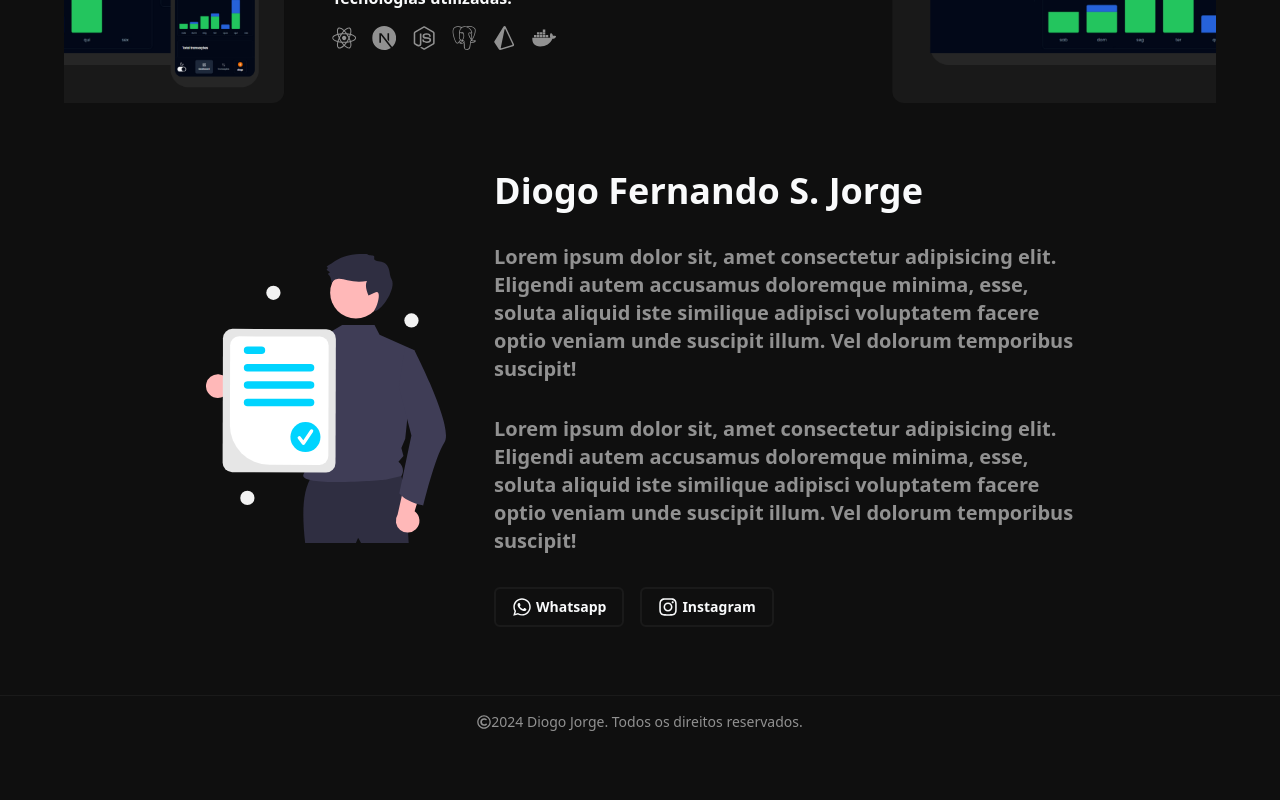
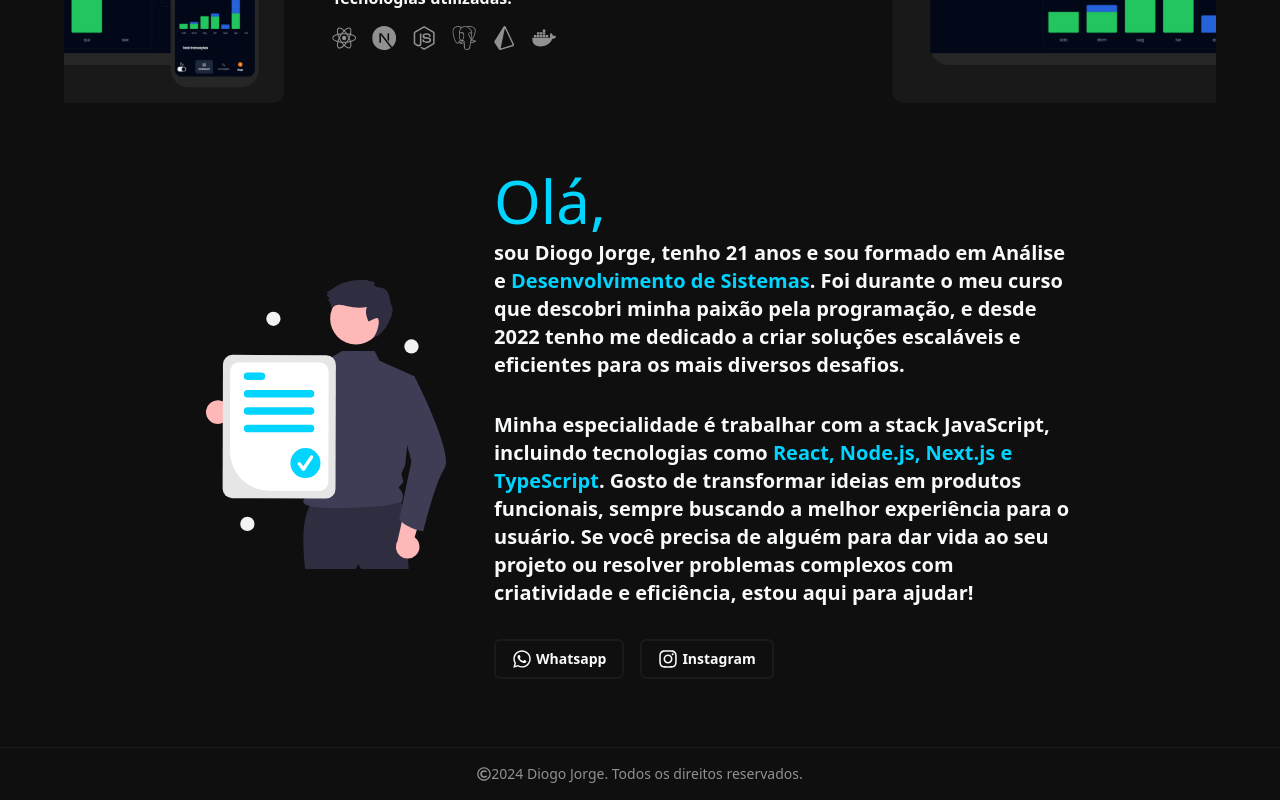
Before and after one commit to diogofernandoj/portfolio, a React (Vite) app: page / in a window 1280 px wide. Shown: the part 2413-3213 px from the top of the page. Before the commit the page ends 3161 px from the top, so only its background shows below. Built offline with nearby package versions, Linux system fonts and the light colour scheme; a web font is replaced by a local one.

Commit message:
feat: add texts to AboutSection

```diff
--- a/src/about/AboutSection.tsx
+++ b/src/about/AboutSection.tsx
@@ -19,20 +19,26 @@ const AboutSection = () => {
           className="w-60"
         />
         <div className="w-full flex flex-col gap-8">
-          <h2 className="md:text-4xl text-3xl font-bold">
-            Diogo Fernando S. Jorge
-          </h2>
-          <p className="md:text-xl text-lg font-semibold text-muted">
-            Lorem ipsum dolor sit, amet consectetur adipisicing elit. Eligendi
-            autem accusamus doloremque minima, esse, soluta aliquid iste
-            similique adipisci voluptatem facere optio veniam unde suscipit
-            illum. Vel dolorum temporibus suscipit!
-          </p>
-          <p className="md:text-xl text-lg font-semibold text-muted">
-            Lorem ipsum dolor sit, amet consectetur adipisicing elit. Eligendi
-            autem accusamus doloremque minima, esse, soluta aliquid iste
-            similique adipisci voluptatem facere optio veniam unde suscipit
-            illum. Vel dolorum temporibus suscipit!
+          <div className="flex flex-col gap-2">
+            <h2 className="md:text-6xl text-3xl text-primary">Olá,</h2>
+            <p className="md:text-xl text-lg font-semibold">
+              sou Diogo Jorge, tenho 21 anos e sou formado em Análise e
+              <span className="text-primary"> Desenvolvimento de Sistemas</span>
+              . Foi durante o meu curso que descobri minha paixão pela
+              programação, e desde 2022 tenho me dedicado a criar soluções
+              escaláveis e eficientes para os mais diversos desafios.
+            </p>
+          </div>
+          <p className="md:text-xl text-lg font-semibold">
+            Minha especialidade é trabalhar com a stack JavaScript, incluindo
+            tecnologias como{" "}
+            <span className="text-primary">
+              React, Node.js, Next.js e TypeScript
+            </span>
+            . Gosto de transformar ideias em produtos funcionais, sempre
+            buscando a melhor experiência para o usuário. Se você precisa de
+            alguém para dar vida ao seu projeto ou resolver problemas complexos
+            com criatividade e eficiência, estou aqui para ajudar!
           </p>
           <div className="flex items-center gap-4">
             <a
```
